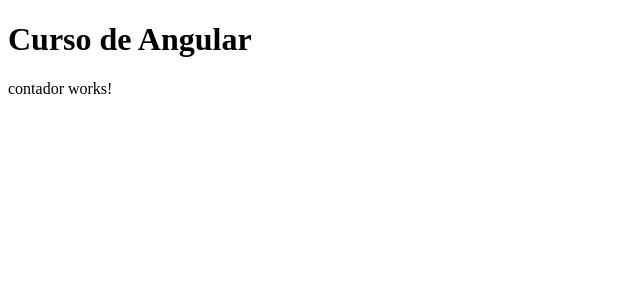
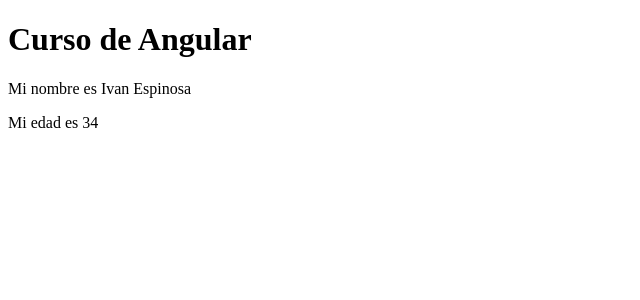
Before and after one commit to ivarespark/basic-angular-curso, an Angular app: page / in a window 1280 px wide. Shown: the top 300 px of the page, without its empty margins (0-640 px from the left). Built offline with nearby package versions, Linux system fonts and the light colour scheme.

Commit message:
[o4] Interpolacion, creacion de interface (tipo de dato)

```diff
--- a/src/app/contador/contador.component.html
+++ b/src/app/contador/contador.component.html
@@ -1 +1,2 @@
-<p>contador works!</p>
+<p>Mi nombre es {{ nombre }} {{ apellido }}</p>
+<p>Mi edad es {{ persona.edad }}</p>
--- a/src/app/contador/contador.component.ts
+++ b/src/app/contador/contador.component.ts
@@ -1,4 +1,5 @@
 import { Component} from '@angular/core';
+import { Persona } from '../persona';
 
 @Component({
   selector: 'app-contador',
@@ -8,4 +9,13 @@
 
 export class ContadorComponent {
 
+  nombre = "Ivan";
+  apellido:String = "Espinosa"; // declaro tipo de variable String
+
+  // Declaro objeto de tipo Persona(interface)
+  persona:Persona = {
+    nombre: "Ivan",
+    apellido: "Espinosa",
+    edad: 34
+  }
 }
--- /dev/null
+++ b/src/app/persona.ts
@@ -0,0 +1,5 @@
+export interface Persona {
+    nombre: string;
+    apellido: string;
+    edad: number;
+}
```
Also changed, not shown: 2 other files (tests, documents, lock files or other folders).
